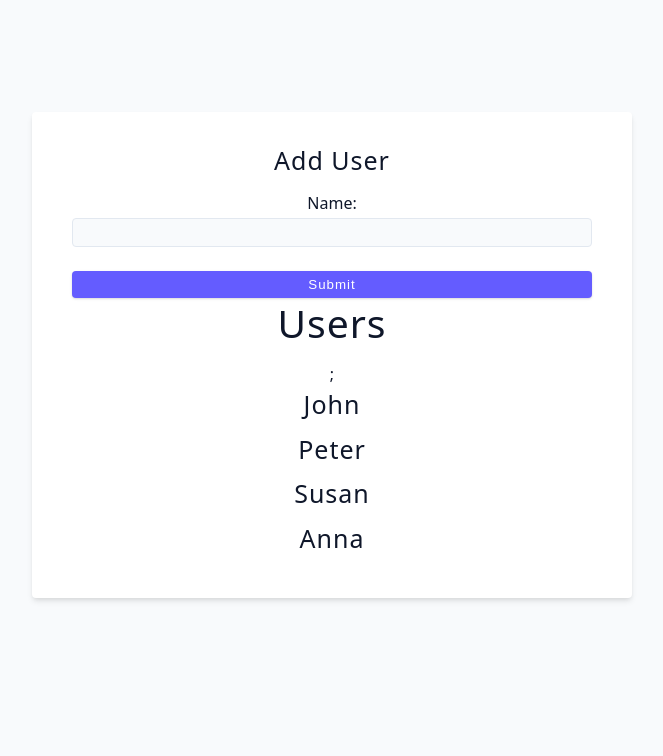
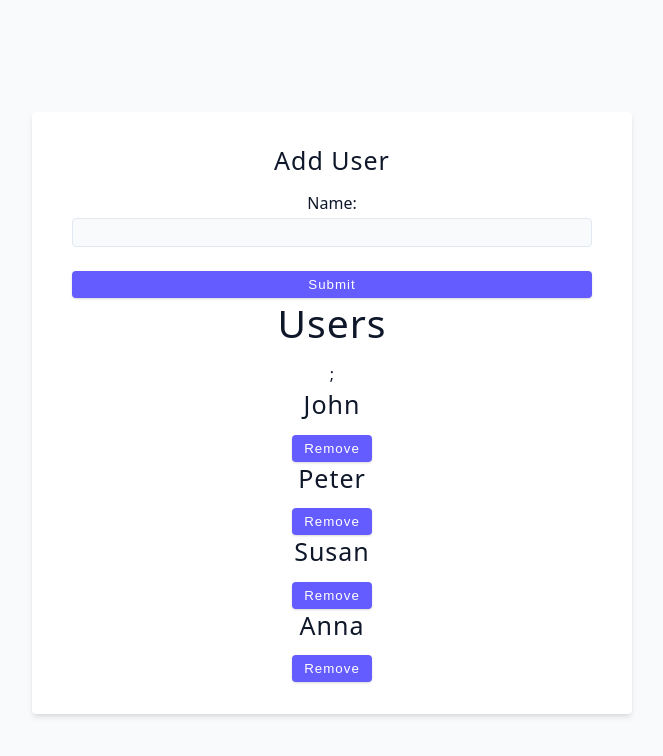
Before and after one commit to saquibe/react-with-vite, a React (Vite) app in the folder vite-project/: page / in a window 1280 px wide. Shown: the top 756 px of the page, without its empty margins (308-971 px from the left). Built offline with nearby package versions, Linux system fonts and the light colour scheme; the HTML template or start-up script is replaced by a standard one.

Commit message:
add remove user functionality to user challenge form

```diff
--- a/vite-project/src/05-forms/02-user-challenge.jsx
+++ b/vite-project/src/05-forms/02-user-challenge.jsx
@@ -15,6 +15,11 @@
     setUsers(updatedUsers);
     // console.log("form submitted");
     setName("");
+  };
+
+  const removeUser = (id) => {
+    const updatedUsers = users.filter((user) => user.id !== id);
+    setUsers(updatedUsers);
   };
   return (
     <div>
@@ -39,6 +44,9 @@
           return (
             <div key={id} className="item">
               <h4>{name}</h4>
+              <button className="btn" onClick={() => removeUser(id)}>
+                remove
+              </button>
             </div>
           );
         })}
```
